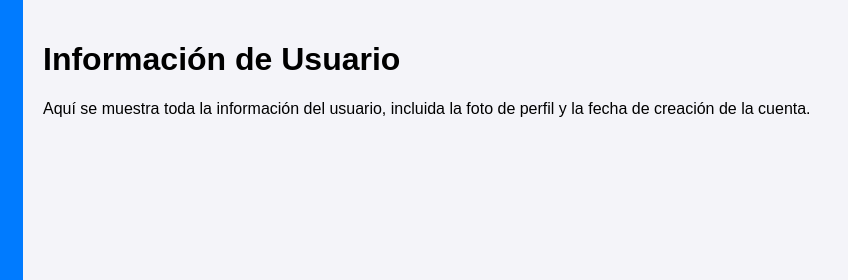
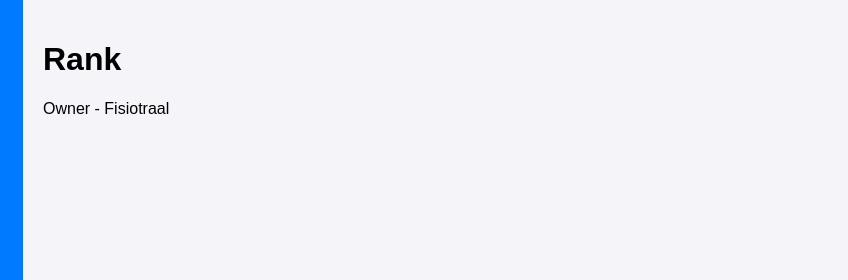
Before and after one commit to fisiotraal/user, a plain HTML site: page index.html in a window 1280 px wide. Shown: the top 280 px of the page, 227-1075 px from the left. Drawn offline with Linux system fonts and the light colour scheme.

Commit message:
Update index.html

```diff
--- a/index.html
+++ b/index.html
@@ -72,8 +72,8 @@
     </div>
 
     <div class="main-content">
-        <h1>Información de Usuario</h1>
-        <p>Aquí se muestra toda la información del usuario, incluida la foto de perfil y la fecha de creación de la cuenta.</p>
+        <h1>Rank</h1>
+        <p>Owner - Fisiotraal</p>
     </div>
 </body>
 </html>
```
